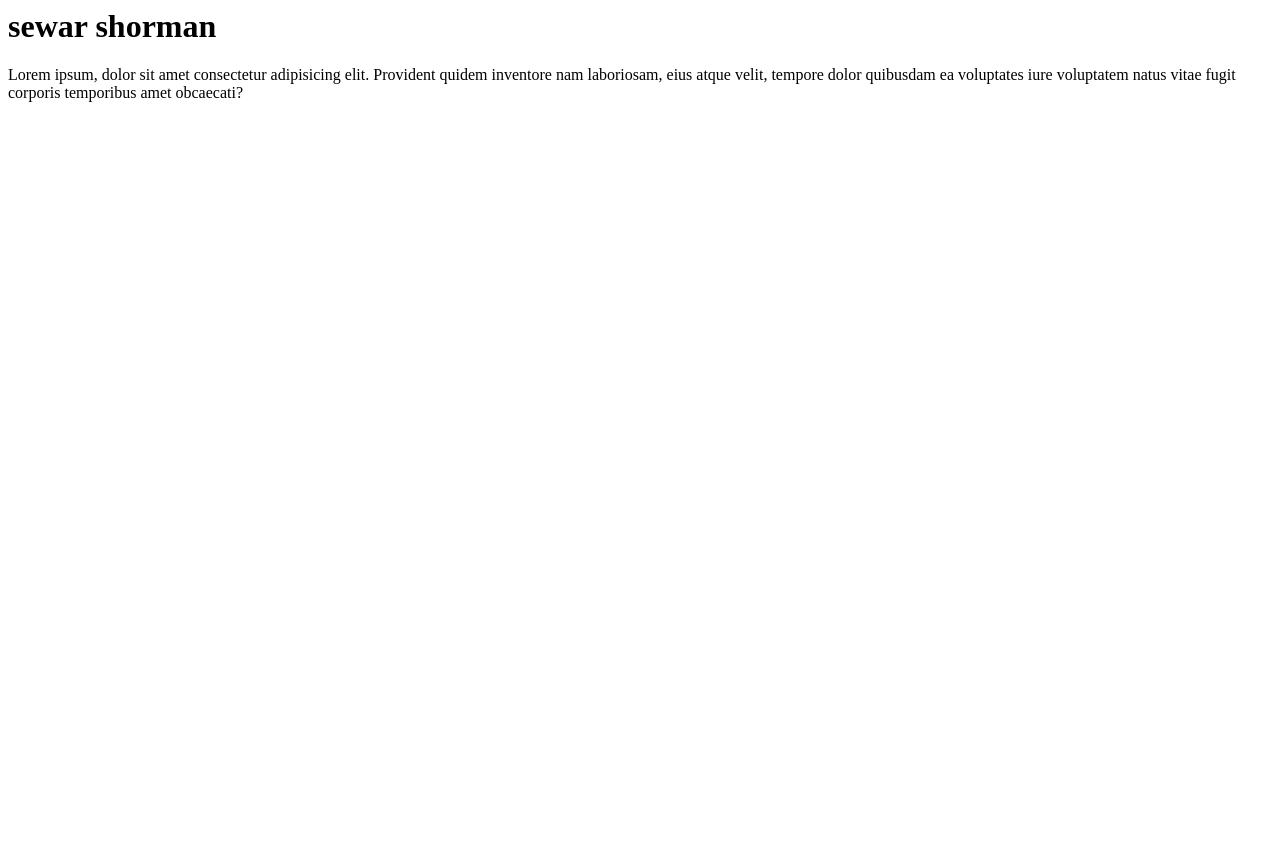
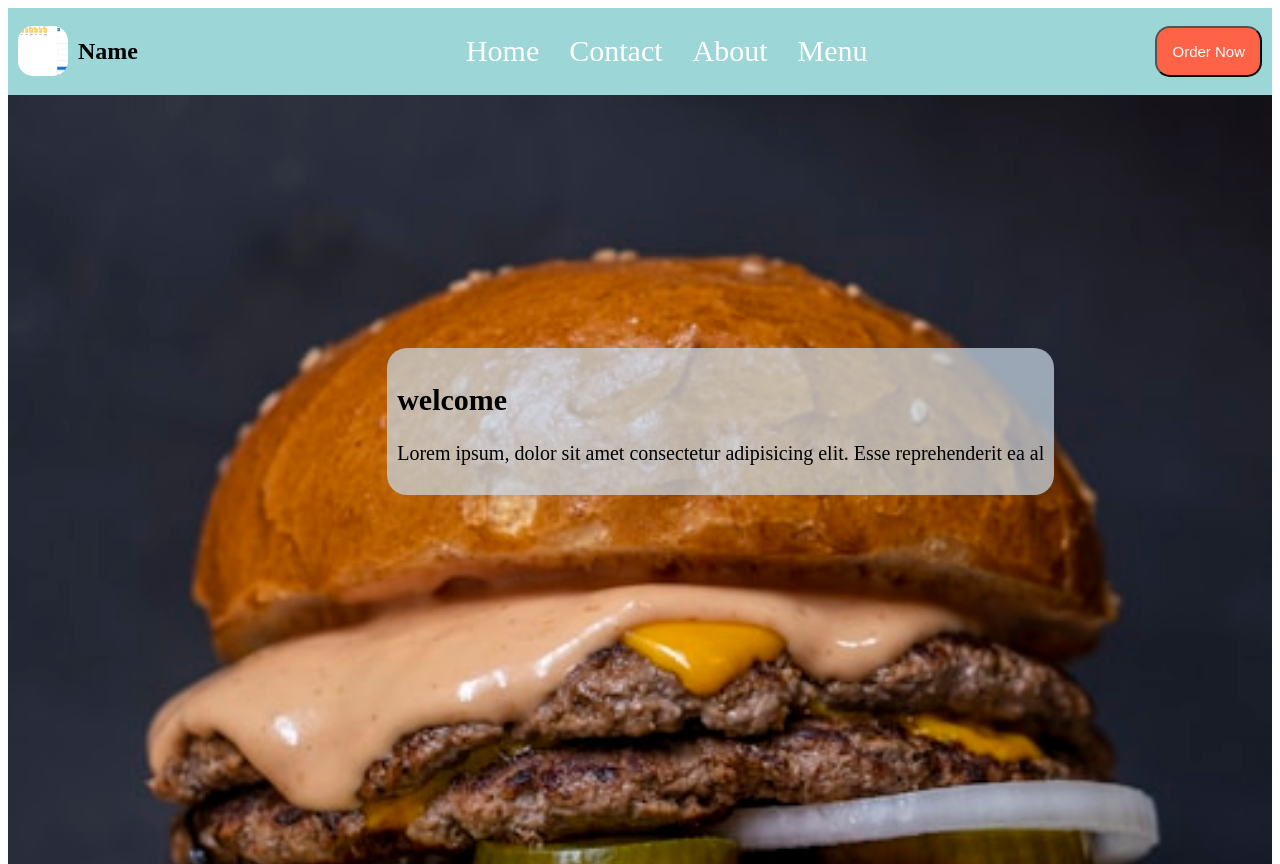
Before and after one commit to Sewar77/WebFoundation-7, a plain HTML site: page index.html in a window 1280 px wide. Shown: the top 864 px of the page. Before the commit the page ends 800 px from the top, so only its background shows below. Drawn offline with Linux system fonts and the light colour scheme.

Commit message:
Refactor code structure for improved readability and maintainability

```diff
--- /dev/null
+++ b/css/index.css
@@ -0,0 +1,61 @@
+.header {
+  background-color: rgba(108, 194, 194, 0.663);
+}
+.navbar {
+  display: flex;
+  flex-direction: row;
+  justify-content: space-between;
+  align-items: center;
+  padding: 10px;
+  flex-wrap: wrap;
+  /* on X-axis */
+}
+.navbar-logo {
+  display: flex;
+  flex-direction: row;
+  justify-content: center;
+  gap: 10px;
+  align-items: center;
+}
+.navbar-logo img {
+  width: 50px;
+  height: 50px;
+  border-radius: 15px;
+}
+
+.navbar-links ul {
+  list-style-type: none;
+  display: flex;
+  flex-direction: row;
+  justify-content: space-between;
+  flex-wrap: wrap;
+}
+.navbar-links a {
+  text-decoration: none;
+  font-size: 30px;
+  color: white;
+  padding: 15px;
+}
+
+.navbar-actions button {
+  border-radius: 15px;
+  padding: 15px;
+  background-color: tomato;
+  color: white;
+  cursor: pointer;
+  font-size: 15px;
+}
+
+.hero-section {
+  position: relative;
+}
+
+.hero-text {
+  background-color: rgba(202, 217, 231, 0.726);
+  font-size: 20px;
+  border-radius: 20px;
+  padding: 10px;
+  position: absolute;
+  top: 20%;
+  left: 30%;
+}
--- a/index.html
+++ b/index.html
@@ -1,7 +1,51 @@
-<h1>sewar shorman</h1>
-<p>
-  Lorem ipsum, dolor sit amet consectetur adipisicing elit. Provident quidem
-  inventore nam laboriosam, eius atque velit, tempore dolor quibusdam ea
-  voluptates iure voluptatem natus vitae fugit corporis temporibus amet
-  obcaecati?
-</p>
+<!doctype html>
+<html lang="en">
+  <head>
+    <meta charset="UTF-8" />
+    <meta name="viewport" content="width=device-width, initial-scale=1.0" />
+    <title>Home Page</title>
+    <link rel="stylesheet" href="./css/index.css" />
+  </head>
+  <!-- external styling sheet -->
+  <body>
+    <header class="header">
+      <nav class="navbar">
+        <!-- clean code: first rule: naming  -->
+        <!-- 2- no need for comments -->
+        <div class="navbar-logo">
+          <img src="./public/img1.png" alt="logo" />
+          <h2>Name</h2>
+        </div>
+
+        <div class="navbar-links">
+          <ul>
+            <li>
+              <a href="./html/form.html">Home</a>
+            </li>
+            <li>
+              <a href="">Contact</a>
+            </li>
+            <li><a href="">About</a></li>
+            <li><a href="">Menu</a></li>
+          </ul>
+        </div>
+
+        <div class="navbar-actions">
+          <button>Order Now</button>
+        </div>
+      </nav>
+    </header>
+    <main>
+      <section class="hero-section">
+        <img src="./public/banner-img.jpg" width="100%" alt="" />
+        <div class="hero-text">
+          <h1>welcome</h1>
+          <p>
+            Lorem ipsum, dolor sit amet consectetur adipisicing elit. Esse
+            reprehenderit ea al
+          </p>
+        </div>
+      </section>
+    </main>
+  </body>
+</html>
```
Also changed, not shown: html/styling.html (added, +178 -0 lines), public/banner-img.jpg (added), public/img1.png (added).
